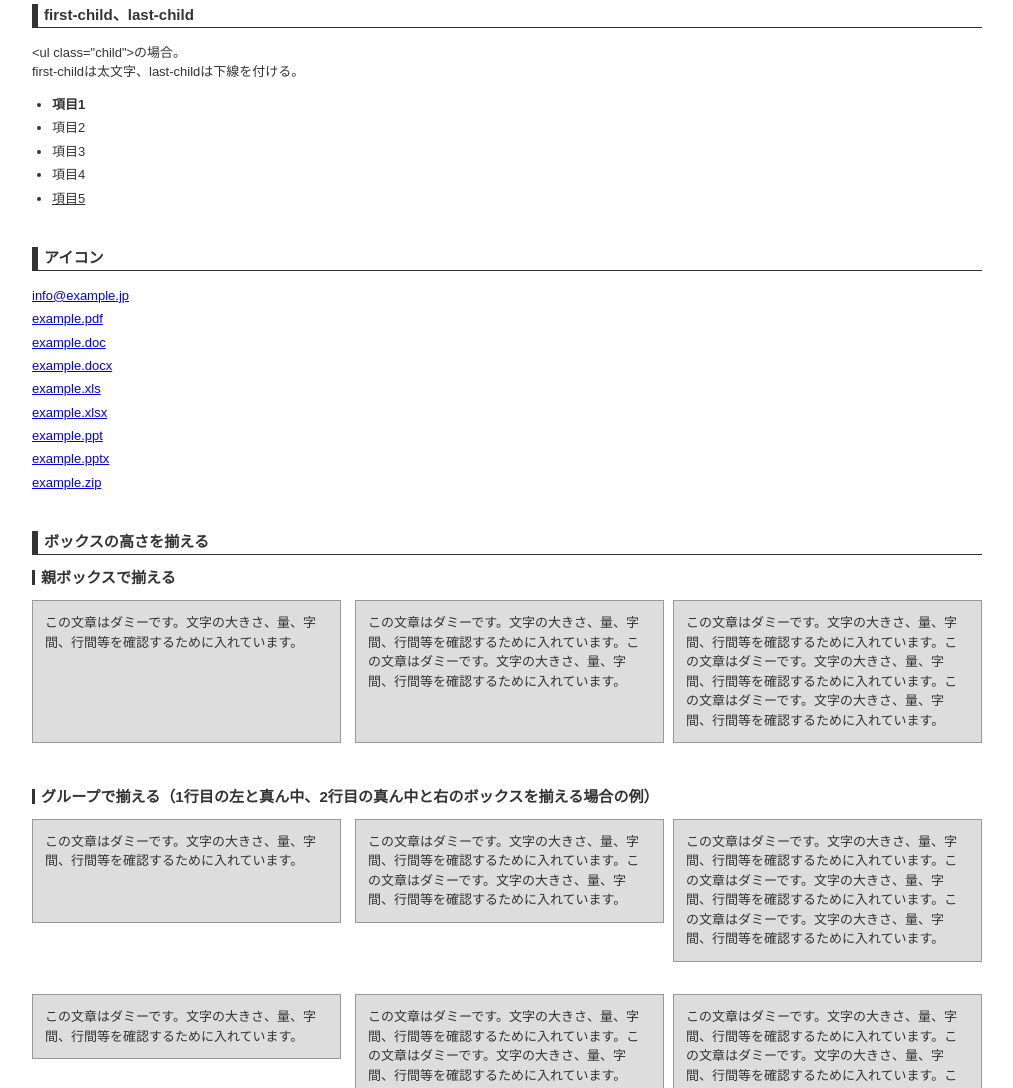
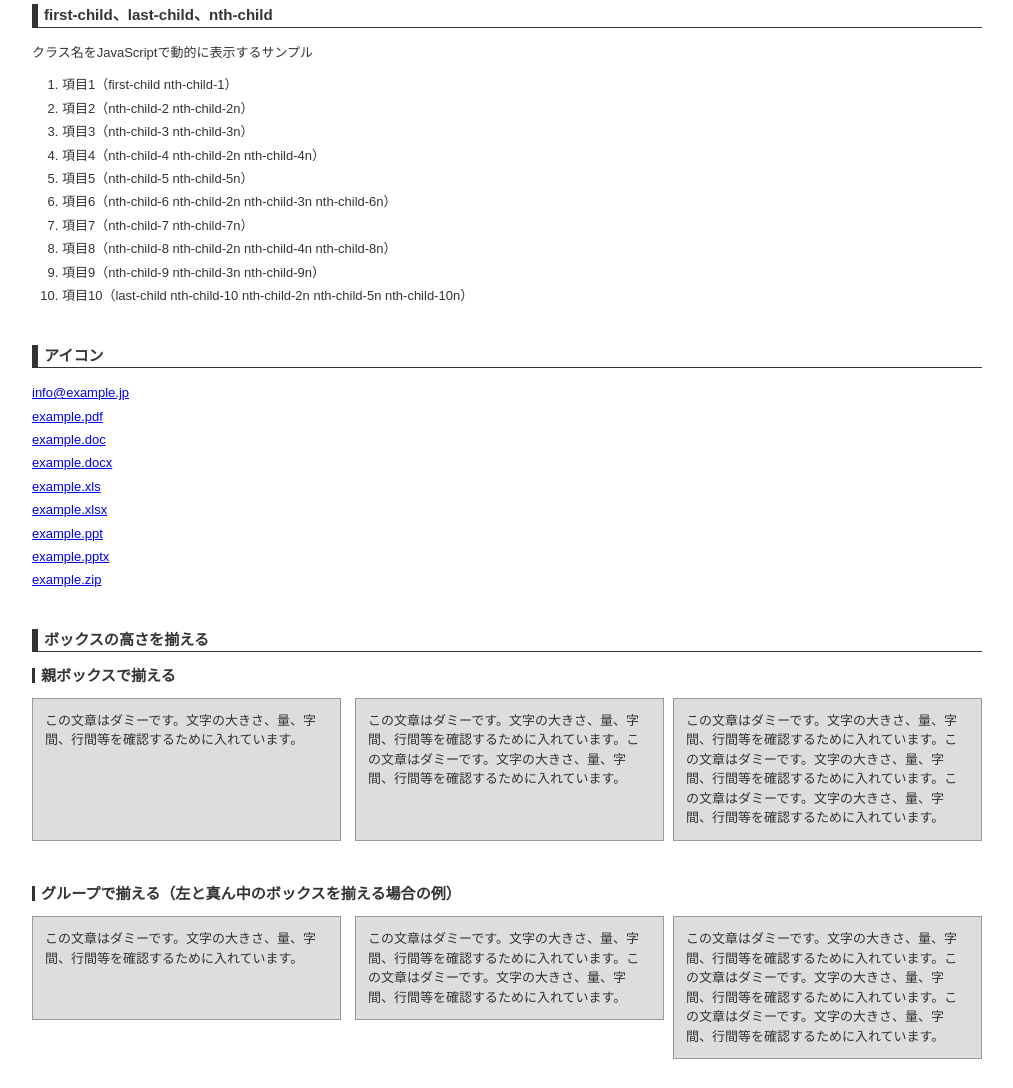
Before and after one commit to dounokouno/yuga.js-TT-Custom, a plain HTML site: page sample.html in a window 1280 px wide. Shown: the part 968-2056 px from the top of the page, without its empty margins (133-1146 px from the left). Drawn offline with Linux system fonts and the light colour scheme.

Commit message:
nth-childを追加

```diff
--- a/js/yuga.js
+++ b/js/yuga.js
@@ -290,14 +290,27 @@
 				$(this).children(':even').addClass(c.oddClass);
 			});
 		},
-		//first-cchild、last-childクラスを追加
+		//first-cchild、last-child、nth-childクラスを追加
 		child: function(options) {
 			var c = $.extend({
 				selector:'.child',
 			}, options);
-			//:first-child, :last-childをクラスとして追加
-			$(c.selector + ' :first-child').addClass('first-child');
-			$(c.selector + ' :last-child').addClass('last-child');
+			$(c.selector).each(function(){
+				//:first-child, :last-childをクラスとして追加
+				$(this).children(':first-child').addClass('first-child');
+				$(this).children(':last-child').addClass('last-child');
+				//:nth-childをクラスとして追加
+				var n=0;
+				$(this).children().each(function(){
+					n++;
+					$(this).addClass('nth-child-'+n);
+					for (var i=2;i<=n;i++) {
+						if ((n%i) == 0) {
+							$(this).addClass('nth-child-'+i+'n');
+						}
+					}
+				});
+			});
 		},
 		//href属性の内容に合わせてアイコン用クラスを追加
 		icon: function() {
--- a/sample.html
+++ b/sample.html
@@ -25,12 +25,6 @@ _gaq.push(['_trackPageview']);
 <style type="text/css">
 table.alpha .even {
 	background: #eee;
-}
-.child .first-child {
-	font-weight: bold;
-}
-.child .last-child {
-	text-decoration: underline;
 }
 </style>
 </head>
@@ -116,15 +110,29 @@ table.alpha .even {
 			</table>
 		</div>
 		<div class="section">
-			<h2>first-child、last-child</h2>
-			<p>&lt;ul class="child"&gt;の場合。<br />
-				first-childは太文字、last-childは下線を付ける。</p>
-			<ul class="child">
+			<h2>first-child、last-child、nth-child</h2>
+			<p>クラス名をJavaScriptで動的に表示するサンプル</p>
+			<script type="text/javascript">
+			<!--
+			$(function(){
+				$('.child').children().each(function(){
+					var text = $(this).text();
+					$(this).text(text + '（' + $(this).attr('class') + '）');
+				});;
+			});
+			//-->
+			</script>
+			<ol class="child">
 				<li>項目1</li>
 				<li>項目2</li>
 				<li>項目3</li>
 				<li>項目4</li>
 				<li>項目5</li>
+				<li>項目6</li>
+				<li>項目7</li>
+				<li>項目8</li>
+				<li>項目9</li>
+				<li>項目10</li>
 			</ul>
 		</div>
 		<div class="section">
@@ -158,7 +166,7 @@ table.alpha .even {
 				</div>
 			</div>
 			<div class="section">
-				<h3>グループで揃える（1行目の左と真ん中、2行目の真ん中と右のボックスを揃える場合の例）</h3>
+				<h3>グループで揃える（左と真ん中のボックスを揃える場合の例）</h3>
 				<div class="cols-1-1-1">
 					<div class="leftbox box heightline-group1">
 						<p>この文章はダミーです。文字の大きさ、量、字間、行間等を確認するために入れています。</p>
@@ -170,6 +178,9 @@ table.alpha .even {
 						<p>この文章はダミーです。文字の大きさ、量、字間、行間等を確認するために入れています。この文章はダミーです。文字の大きさ、量、字間、行間等を確認するために入れています。この文章はダミーです。文字の大きさ、量、字間、行間等を確認するために入れています。</p>
 					</div>
 				</div>
+			</div>
+			<div class="section">
+				<h3>グループで揃える（真ん中と右のボックスを揃える場合の例）</h3>
 				<div class="cols-1-1-1">
 					<div class="leftbox box">
 						<p>この文章はダミーです。文字の大きさ、量、字間、行間等を確認するために入れています。</p>
```
Also changed, not shown: index.html (+1 -1 lines).
